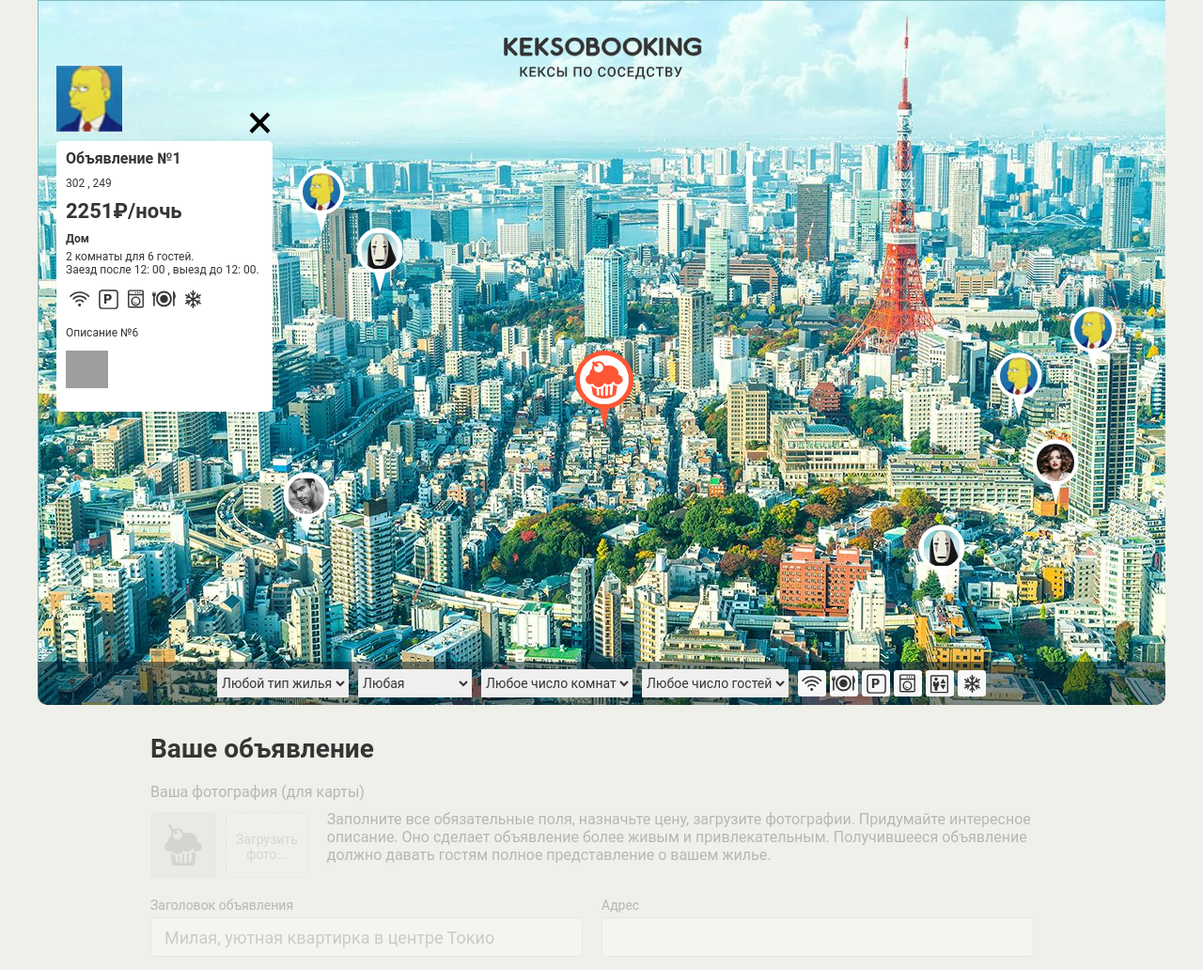
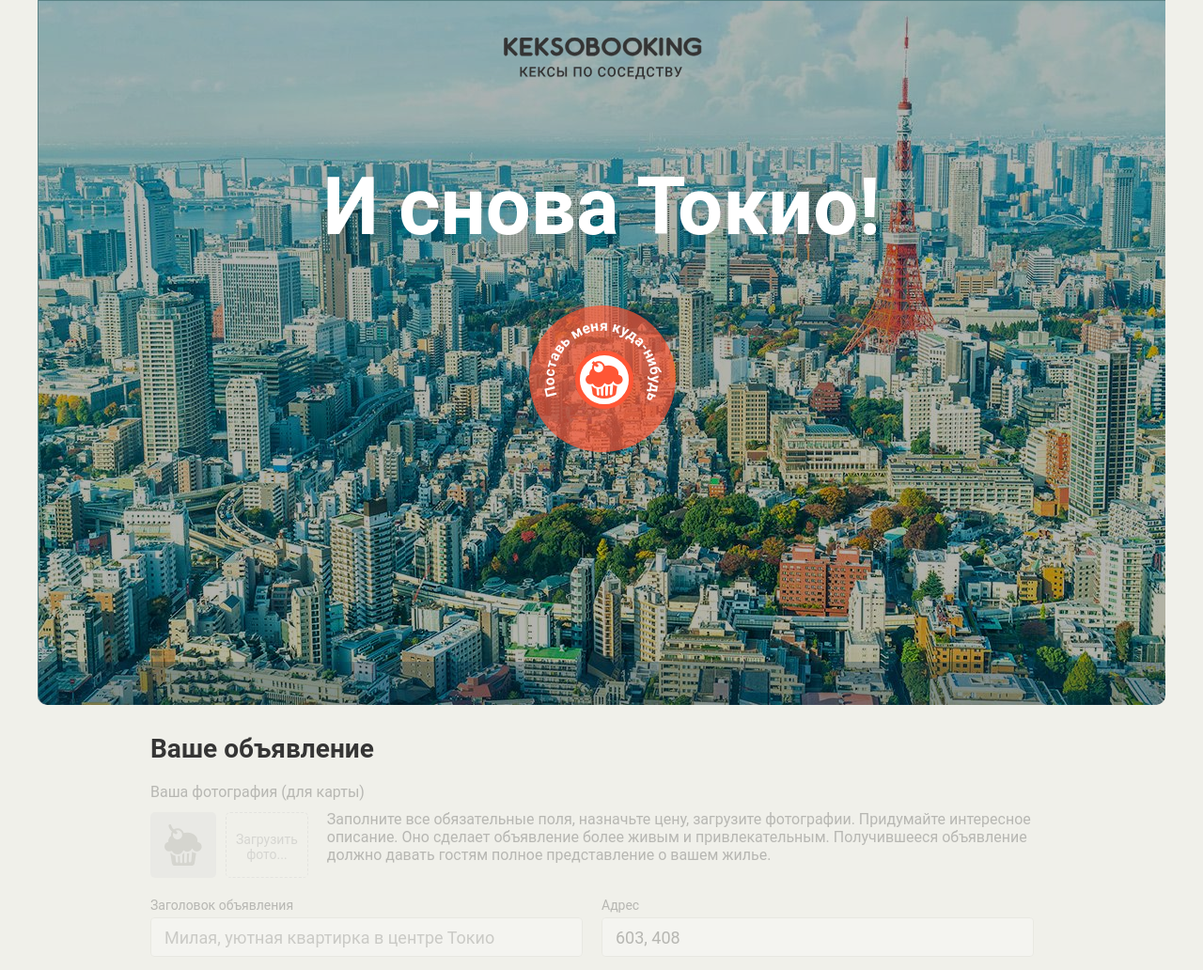
Before and after one commit to LesyaSlash/898179-keksobooking-20, a website: page index.html in a window 1280 px wide. Shown: the top 1032 px of the page at 94% size. Drawn offline with Linux system fonts and the light colour scheme; grey boxes are pictures that could not be loaded; files whose address does not match are found by name.

Commit message:
Личный проект: доверяй, но проверяй (часть 1)

```diff
--- a/index.html
+++ b/index.html
@@ -84,7 +84,7 @@
     <!-- Форма объявления -->
     <section class="notice">
       <h2 class="notice__title">Ваше объявление</h2>
-      <form class="ad-form ad-form--disabled" method="post" enctype="multipart/form-data" autocomplete="off">
+      <form class="ad-form ad-form--disabled" method="post" enctype="multipart/form-data" action="https://javascript.pages.academy/keksobooking" autocomplete="off">
         <fieldset class="ad-form-header">
           <legend class="ad-form-header__title">Ваша фотография (для карты)</legend>
           <div class="ad-form-header__upload">
@@ -214,12 +214,6 @@
       <p class="popup__text popup__text--capacity">2 комнаты для 3 гостей</p>
       <p class="popup__text popup__text--time">Заезд после 14:00, выезд до 10:00</p>
       <ul class="popup__features">
-        <li class="popup__feature popup__feature--wifi"></li>
-        <li class="popup__feature popup__feature--dishwasher"></li>
-        <li class="popup__feature popup__feature--parking"></li>
-        <li class="popup__feature popup__feature--washer"></li>
-        <li class="popup__feature popup__feature--elevator"></li>
-        <li class="popup__feature popup__feature--conditioner"></li>
       </ul>
       <p class="popup__description">Великолепная квартира-студия в центре Токио. Подходит как туристам, так и бизнесменам. Квартира полностью укомплектована и недавно отремонтирована.</p>
       <div class="popup__photos">
--- a/js/main.js
+++ b/js/main.js
@@ -9,6 +9,9 @@ var MIN_Y = 130;
 var MAX_Y = 630;
 var PIN_WIDTH = 50;
 var PIN_HEIGHT = 70;
+var MAIN_PIN_WIDTH = 65;
+var MAIN_PIN_HEIGHT = 65;
+var MAIN_PIN_HEIGHT_ACTIVE = 84;
 
 var TITLES = ['Объявление №1', 'Объявление №2', 'Объявление №3', 'Объявление №4', 'Объявление №5', 'Объявление №6', 'Объявление №7', 'Объявление №8'];
 var TYPES = ['palace', 'flat', 'house', 'bungalo'];
@@ -92,14 +95,14 @@ var generateOffers = function (totalOffers) {
 };
 
 // создание пина
-var getOfferPin = function (offer) {
+var getOfferPin = function (ad) {
   var pinElement = pinTemplate.cloneNode(true);
-  pinElement.style.left = offer.location.x - PIN_WIDTH / 2 + 'px';
-  pinElement.style.top = offer.location.y - PIN_HEIGHT + 'px';
+  pinElement.style.left = ad.location.x - PIN_WIDTH / 2 + 'px';
+  pinElement.style.top = ad.location.y - PIN_HEIGHT + 'px';
 
   var pinImage = pinElement.querySelector('img');
-  pinImage.src = offer.author.avatar;
-  pinImage.alt = offer.offer.title;
+  pinImage.src = ad.author.avatar;
+  pinImage.alt = ad.offer.title;
 
   return pinElement;
 };
@@ -113,24 +116,17 @@ var renderPins = function (items) {
   mapPins.appendChild(fragment);
 };
 var offers = generateOffers(TOTAL_OFFERS);
-var init = function () {
-  renderPins(offers);
-
-  map.classList.remove('map--faded'); // временно
-};
-
-init();
 
 // --------------------------- module3-task3--------------------------------
 
-var cardTemplate = document.querySelector('#card')
+/* var cardTemplate = document.querySelector('#card')
   .content
   .querySelector('.map__card');
 var EMPTY_VALUE = 'EMPTY_VALUE';
 
 // тип жилья на русском
-var getCardType = function (offer) {
-  switch (offer.offer.type) {
+var getCardType = function (ad) {
+  switch (ad.offer.type) {
     case 'flat':
       return 'Квартира';
     case 'bungalo':
@@ -140,16 +136,16 @@ var getCardType = function (offer) {
     case 'palace':
       return 'Дворец';
     default:
-      return offer.offer.type;
+      return ad.offer.type;
   }
 };
 
 // изменение окончаний существительных
-var getMessageRooms = function (offer) {
+var getMessageRooms = function (ad) {
   var messageRooms = '';
-  if (offer.offer.rooms === 1) {
+  if (ad.offer.rooms === 1) {
     messageRooms = ' комната';
-  } else if (offer.offer.rooms >= 5) {
+  } else if (ad.offer.rooms >= 5) {
     messageRooms = ' комнат';
   } else {
     messageRooms = ' комнаты';
@@ -157,8 +153,8 @@ var getMessageRooms = function (offer) {
   return messageRooms;
 };
 
-var getMessageGuests = function (offer) {
-  var messageGuests = (offer.offer.guests === 1) ?
+var getMessageGuests = function (ad) {
+  var messageGuests = (ad.offer.guests === 1) ?
     ' гостя' : ' гостей';
   return messageGuests;
 };
@@ -172,13 +168,9 @@ var getFeature = function (feature) {
 };
 
 // добавление фич
-var addCardFeatures = function (offer, cardElement) {
-  var features = offer.offer.features;
+var addCardFeatures = function (ad, cardElement) {
+  var features = ad.offer.features;
   var cardFeatures = cardElement.querySelector('.popup__features');
-  while (cardFeatures.firstChild) {
-    cardFeatures.removeChild(cardFeatures.firstChild);
-  }
-
   if (features.length > 0) {
     for (var i = 0; i < features.length; i++) {
       cardFeatures.appendChild(getFeature(features[i]));
@@ -189,8 +181,8 @@ var addCardFeatures = function (offer, cardElement) {
 };
 
 // добавление фотографий
-var addCardPhotos = function (offer, cardElement) {
-  var photos = offer.offer.photos;
+var addCardPhotos = function (ad, cardElement) {
+  var photos = ad.offer.photos;
   var cardPhotos = cardElement.querySelector('.popup__photos');
   if (photos.length > 0) {
     var cardImage = cardPhotos.querySelector('img');
@@ -206,31 +198,31 @@ var addCardPhotos = function (offer, cardElement) {
 };
 
 // добавление аватара
-var addCardAvatar = function (offer, cardElement) {
+var addCardAvatar = function (ad, cardElement) {
   var cardAvatar = cardElement.querySelector('.popup__avatar');
-  if (offer.author.avatar) {
-    cardAvatar.src = offer.author.avatar;
+  if (ad.author.avatar) {
+    cardAvatar.src = ad.author.avatar;
   } else {
     cardAvatar.classList.add('hidden');
   }
 };
 
 // генерирование карточки
-var getCard = function (offer) {
+var getCard = function (ad) {
   var cardElement = cardTemplate.cloneNode(true);
 
-  cardElement.querySelector('.popup__title').textContent = offer.offer.title || EMPTY_VALUE;
-  cardElement.querySelector('.popup__text--address').textContent = offer.offer.address || EMPTY_VALUE;
-  cardElement.querySelector('.popup__text--price').textContent = offer.offer.price + '₽/ночь' || EMPTY_VALUE;
-  cardElement.querySelector('.popup__type').textContent = getCardType(offer) || EMPTY_VALUE;
+  cardElement.querySelector('.popup__title').textContent = ad.offer.title || EMPTY_VALUE;
+  cardElement.querySelector('.popup__text--address').textContent = ad.offer.address || EMPTY_VALUE;
+  cardElement.querySelector('.popup__text--price').textContent = ad.offer.price + '₽/ночь' || EMPTY_VALUE;
+  cardElement.querySelector('.popup__type').textContent = getCardType(ad) || EMPTY_VALUE;
   cardElement.querySelector('.popup__text--capacity').
-    textContent = offer.offer.rooms + getMessageRooms(offer) + ' для ' + offer.offer.guests + getMessageGuests(offer) + '.' || EMPTY_VALUE;
+    textContent = ad.offer.rooms + getMessageRooms(ad) + ' для ' + ad.offer.guests + getMessageGuests(ad) + '.' || EMPTY_VALUE;
   cardElement.querySelector('.popup__text--time')
-    .textContent = 'Заезд после ' + offer.offer.checkin + ' , выезд до ' + offer.offer.checkout + '.' || EMPTY_VALUE;
-  cardElement.querySelector('.popup__description').textContent = offer.offer.description || EMPTY_VALUE;
-  addCardAvatar(offer, cardElement);
-  addCardFeatures(offer, cardElement);
-  addCardPhotos(offer, cardElement);
+    .textContent = 'Заезд после ' + ad.offer.checkin + ' , выезд до ' + ad.offer.checkout + '.' || EMPTY_VALUE;
+  cardElement.querySelector('.popup__description').textContent = ad.offer.description || EMPTY_VALUE;
+  addCardAvatar(ad, cardElement);
+  addCardFeatures(ad, cardElement);
+  addCardPhotos(ad, cardElement);
 
   var childElements = cardElement.querySelectorAll(':scope > *');
   childElements.forEach(function (element) {
@@ -246,4 +238,134 @@ var card = getCard(offers[0]);
 
 // вставка DOM-элемента в блок .map перед блоком .map__filters-container
 var filtersContainer = document.querySelector('.map__filters-container');
-filtersContainer.insertAdjacentElement('beforebegin', card);
+filtersContainer.insertAdjacentElement('beforebegin', card); */
+
+// --------------------------- module4-task2--------------------------------
+var adForm = document.querySelector('.ad-form');
+var adFormFieldsets = adForm.querySelectorAll('fieldset');
+
+var mapFiltersForm = document.querySelector('.map__filters');
+var mapFiltersInputs = mapFiltersForm.querySelectorAll(':scope > *');
+
+var mainPin = map.querySelector('.map__pin--main');
+
+var addressInput = adForm.querySelector('input[name="address"]');
+var roomsSelect = adForm.querySelector('select[name="rooms"]');
+var capacitySelect = adForm.querySelector('select[name="capacity"]');
+
+// функция блокировки полей форм для неактивного состояния
+var disableInputs = function () {
+  adFormFieldsets.forEach(function (element) {
+    element.setAttribute('disabled', 'disabled');
+  });
+  mapFiltersInputs.forEach(function (element) {
+    element.setAttribute('disabled', 'disabled');
+  });
+};
+
+// поля форм разблокированы для активного состояния
+var enableInputs = function () {
+  adFormFieldsets.forEach(function (element) {
+    element.removeAttribute('disabled');
+  });
+  mapFiltersInputs.forEach(function (element) {
+    element.removeAttribute('disabled');
+  });
+};
+
+// карта и форма разблокированы для активного состояния
+var enableMap = function () {
+  map.classList.remove('map--faded');
+  adForm.classList.remove('ad-form--disabled');
+};
+
+// функция рассчитывает положение главного пина на карте
+var getPinPosition = function (pin, width, height) {
+  var positionX = Math.round(pin.offsetLeft + width / 2);
+  var positionY = Math.round(pin.offsetTop + height);
+
+  return positionX + ', ' + positionY;
+};
+
+// функция заполняет поле адреса в зависимости от состояния страницы
+var renderAdress = function (isServiceActive) {
+  if (isServiceActive) {
+    addressInput.value = getPinPosition(mainPin, MAIN_PIN_WIDTH, MAIN_PIN_HEIGHT_ACTIVE);
+  } else {
+    addressInput.value = getPinPosition(mainPin, MAIN_PIN_WIDTH, MAIN_PIN_HEIGHT / 2);
+  }
+};
+
+// обработчик нажатия левой кнопки мыши
+var mainPinMousedownHandler = function (evt) {
+  if (evt.button === 0) {
+    evt.preventDefault();
+    enableService();
+  }
+};
+
+// обработчик нажатия клавиши Enter
+var mainPinEnterPressHandler = function (evt) {
+  if (evt.key === 'Enter') {
+    evt.preventDefault();
+    enableService();
+  }
+};
+
+// функция для неактивного состояния страницы
+var disableService = function () {
+  disableInputs();
+  renderAdress(false);
+  mainPin.addEventListener('mousedown', mainPinMousedownHandler);
+  mainPin.addEventListener('keydown', mainPinEnterPressHandler);
+};
+
+// функция перехода в активное состояние
+var enableService = function () {
+  enableMap();
+  enableInputs();
+  renderAdress(true);
+  renderPins(offers);
+  mainPin.removeEventListener('mousedown', mainPinMousedownHandler);
+  mainPin.removeEventListener('keydown', mainPinEnterPressHandler);
+  capacitySelect.addEventListener('change', capacityChangeHandler);
+  roomsSelect.addEventListener('change', capacityChangeHandler);
+  validateCapacity();
+};
+
+// валидация полей "количество комнат" и "количество мест"
+var roomsCapacityError = {
+  1: {
+    capacity: ['1'],
+    error: 'Одна комната только для 1 гостя. Измените выбранные параметры.'
+  },
+  2: {
+    capacity: ['1', '2'],
+    error: 'Две комнаты для 1 или 2 гостей. Измените выбранные параметры.'
+  },
+  3: {
+    capacity: ['1', '2', '3'],
+    error: 'Три комнаты для 1, 2 или 3 гостей. Измените выбранные параметры.'
+  },
+  100: {
+    capacity: ['100'],
+    error: 'Сто комнат не предназначены для гостей. Измените выбранные параметры.'
+  }
+};
+
+var validateCapacity = function () {
+  var guestsQuantity = capacitySelect.value;
+  var roomsQuantity = roomsSelect.value;
+  if (roomsCapacityError[roomsQuantity].capacity.includes(guestsQuantity)) {
+    roomsSelect.setCustomValidity('');
+  } else {
+    roomsSelect.setCustomValidity(roomsCapacityError[roomsQuantity].error);
+    roomsSelect.reportValidity();
+  }
+};
+
+var capacityChangeHandler = function () {
+  validateCapacity();
+};
+
+disableService();
```
